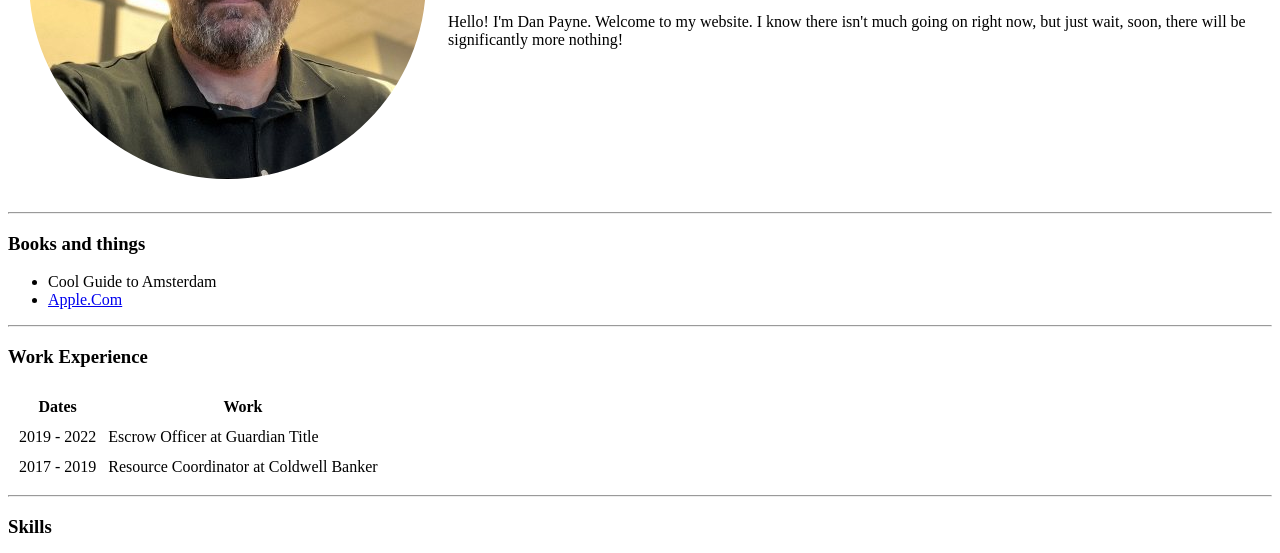
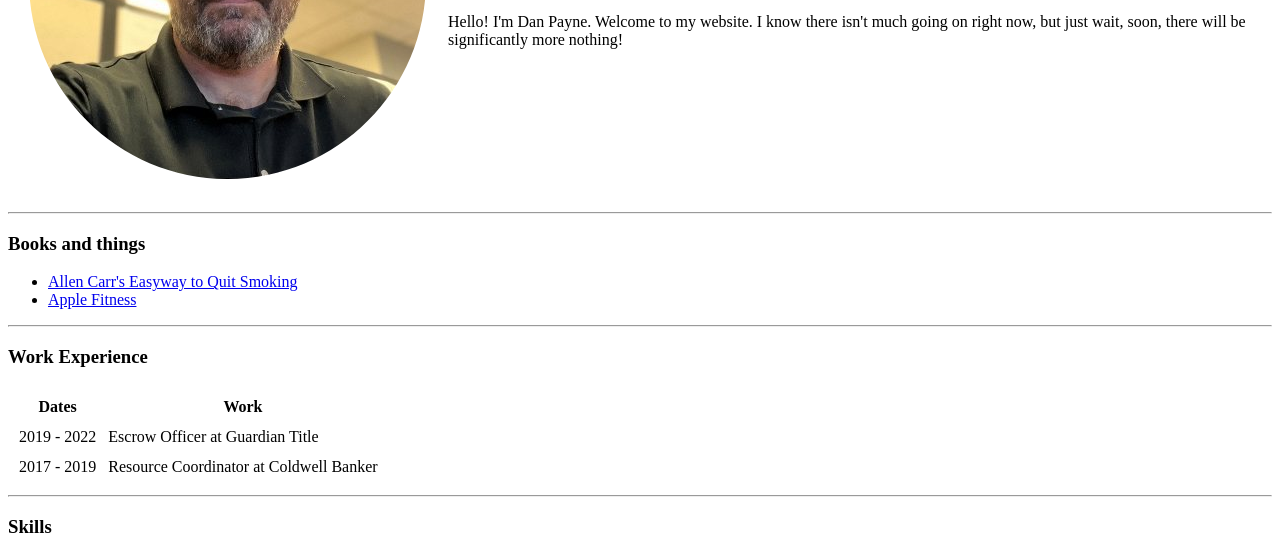
Before and after one commit to dpayne5532/cv, a plain HTML site: page index.html in a window 1280 px wide. Shown: the part 247-800 px from the top of the page. Drawn offline with Linux system fonts and the light colour scheme.

```diff
--- a/index.html
+++ b/index.html
@@ -19,8 +19,8 @@
     <hr>
     <h3> Books and things</h3>
     <ul>
-      <li>Cool Guide to Amsterdam</li>
-      <li><a href="https://www.apple.com">Apple.Com</a></li>
+      <li><a href="https://books.apple.com/us/audiobook/the-easy-way-to-stop-smoking/id1483341851">Allen Carr's Easyway to Quit Smoking</a></li>
+      <li><a href="https://fitness.apple.com">Apple Fitness</a></li>
     </ul>
     <hr>
     <h3>Work Experience</h3>
```
